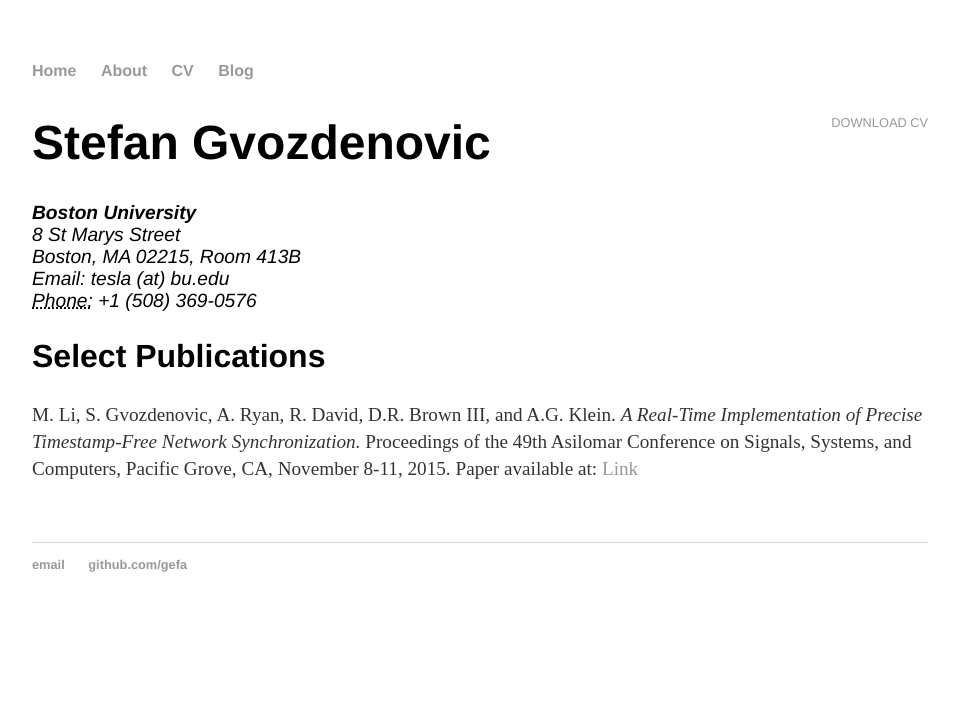
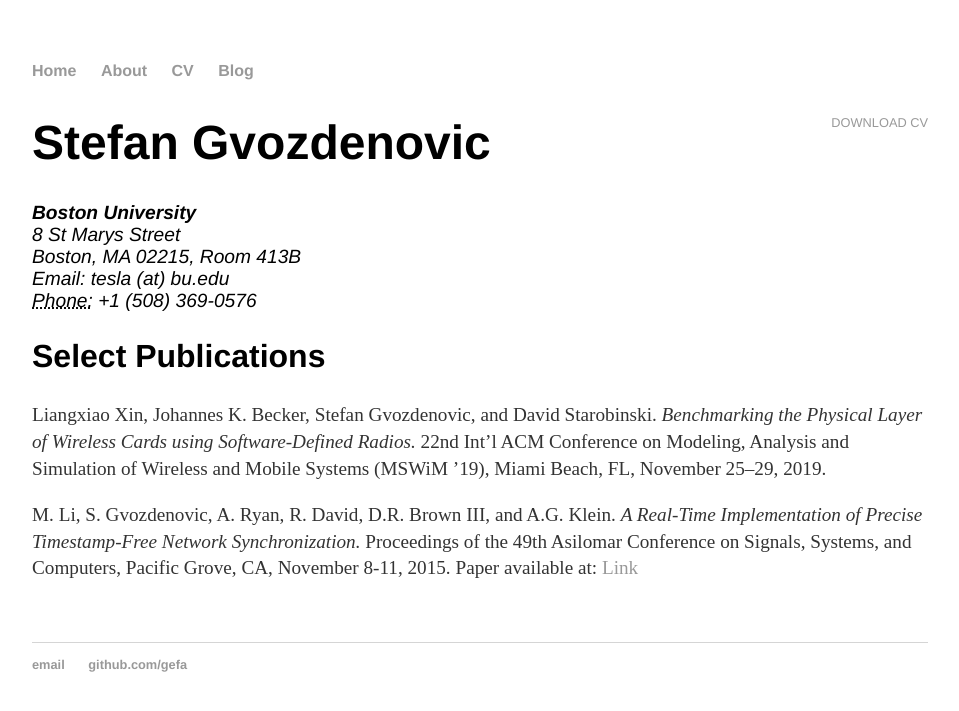
Before and after one commit to gefa/gefa.github.io, a Jekyll site: the page built from cv/index.html, in a window 1280 px wide. Shown: the top 711 px of the page, without its empty margins (160-1119 px from the left). Built offline with Jekyll 4.4.1, drawn with Linux system fonts in a browser that asks for light colours.

Commit message:
Update index.html
add MSWiM paper

```diff
--- a/cv/index.html
+++ b/cv/index.html
@@ -16,6 +16,7 @@ title: CV of Your Name
 
 					<h2>Select Publications</h2>
 
+<p>Liangxiao Xin, Johannes K. Becker, Stefan Gvozdenovic, and David Starobinski. <em>Benchmarking the Physical Layer of Wireless Cards using Software-Defined Radios.</em> 22nd Int’l ACM Conference on Modeling, Analysis and Simulation of Wireless and Mobile Systems (MSWiM ’19), Miami Beach, FL, November 25–29, 2019.</a>
 <p>M. Li, S. Gvozdenovic, A. Ryan, R. David, D.R. Brown III, and A.G. Klein. <em>A Real-Time Implementation of Precise Timestamp-Free Network Synchronization.</em> Proceedings of the 49th Asilomar Conference on Signals, Systems, and Computers, Pacific Grove, CA, November 8-11, 2015. Paper available at: <a href="http://spinlab.wpi.edu/pubs/Li_ASIL_2015.pdf">Link</a>
 
 
```
